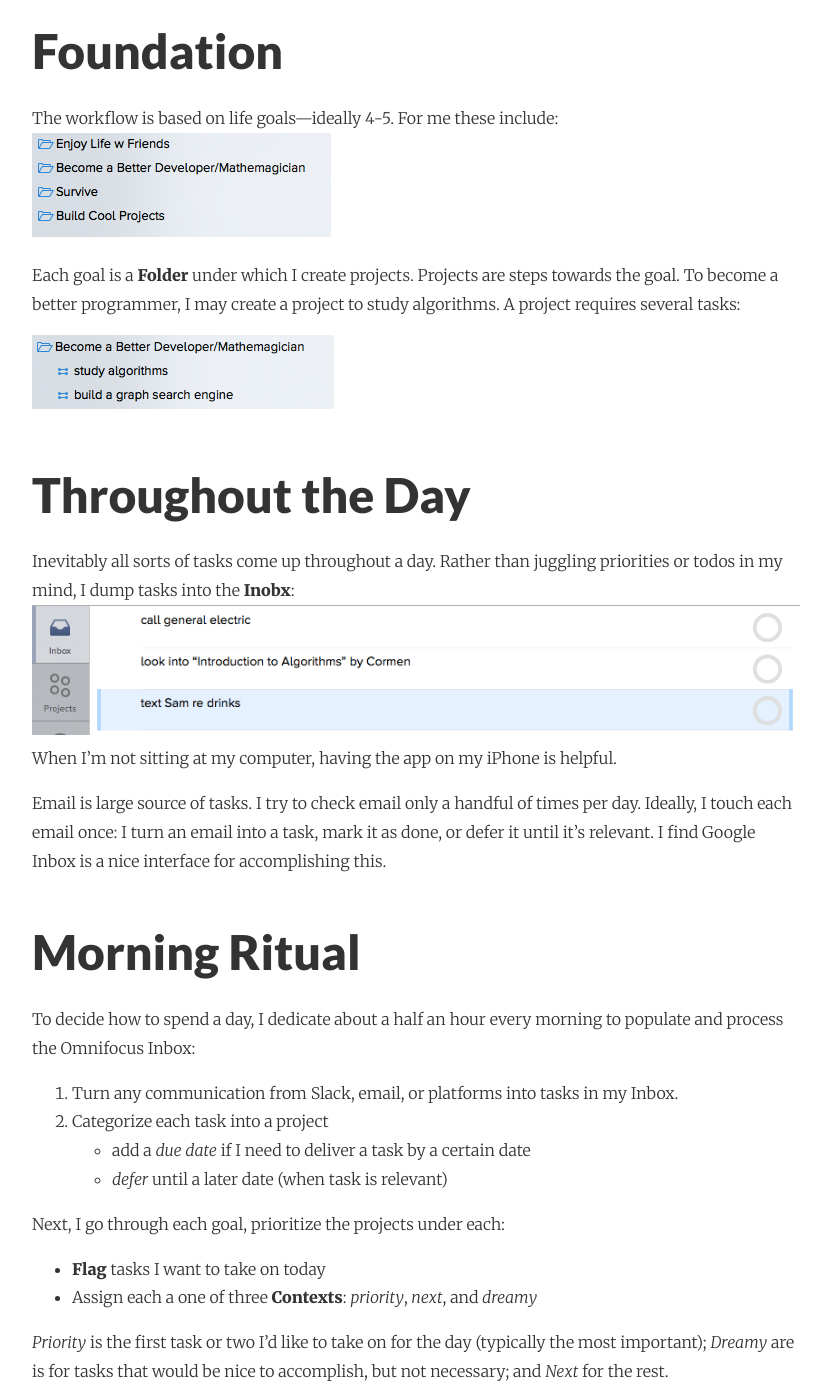
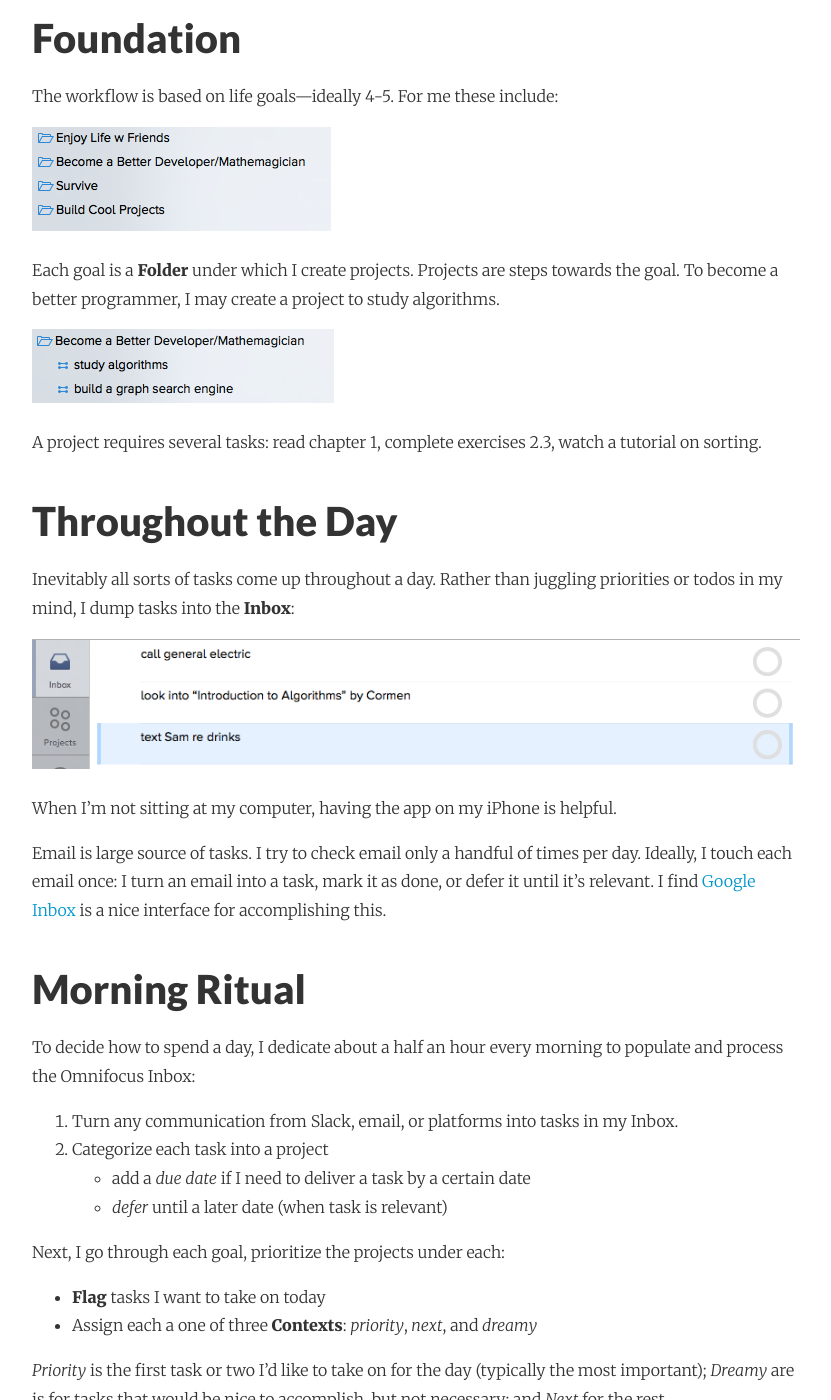
Before and after one commit to marksibrahim/musings, a Jekyll site: the page built from _posts/2016-08-04-organizing-a-day.md, in a window 1280 px wide and 1400 px high, scrolled down 413 px. Shown: the whole window, without its empty margins (224-1055 px from the left). Built offline with Jekyll 4.4.1, drawn with Linux system fonts in a browser that asks for light colours; nearby versions of some CDN libraries.

Commit message:
final omnifocus post

```diff
--- a/_posts/2016-08-04-organizing-a-day.md
+++ b/_posts/2016-08-04-organizing-a-day.md
@@ -8,24 +8,29 @@ categories: jekyll pixyll
 
 Inspired by the workflows of many other Omnifocus gurus, I developed a daily routine to  track and prioritize how I spend my day.
 
-# Foundation
+## Foundation
 The workflow is based on life goals---ideally 4-5. For me these include:
+
 ![goals]({{ site.url }}musings/images/life_goals.png)
 
 Each goal is a **Folder** under which I create projects.
-Projects are steps towards the goal. To become a better programmer, I may create a project to study algorithms. A project requires several tasks:
+Projects are steps towards the goal. To become a better programmer, I may create a project to study algorithms.
 
 ![projects]({{ site.url }}musings/images/projects.png)
 
-# Throughout the Day
-Inevitably all sorts of tasks come up throughout a day. Rather than juggling priorities or todos in my mind, I dump tasks into the **Inobx**:
+A project requires several tasks: read chapter 1, complete exercises 2.3, watch a tutorial on sorting.
+
+## Throughout the Day
+Inevitably all sorts of tasks come up throughout a day. Rather than juggling priorities or todos in my mind, I dump tasks into the **Inbox**:
+
 ![inbox]({{ site.url }}musings/images/inbox.png)
+
 When I'm not sitting at my computer, having the app on my iPhone is helpful.
 
-Email is large source of tasks. I try to check email only a handful of times per day. Ideally, I touch each email once: I turn an email into a task, mark it as done, or defer it until it's relevant. I find Google Inbox is a nice interface for accomplishing this.
+Email is large source of tasks. I try to check email only a handful of times per day. Ideally, I touch each email once: I turn an email into a task, mark it as done, or defer it until it's relevant. I find [Google Inbox](https://www.google.com/inbox/) is a nice interface for accomplishing this.
 
 
-# Morning Ritual
+## Morning Ritual
 To decide how to spend a day, I dedicate about a half an hour every morning to populate and process the Omnifocus Inbox:
 
 <ol type="1">
```
Also changed, not shown: other parts of _posts/2016-08-04-organizing-a-day.md (+1 -0 lines).
